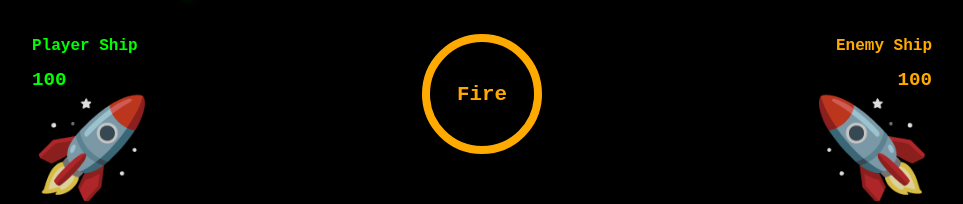
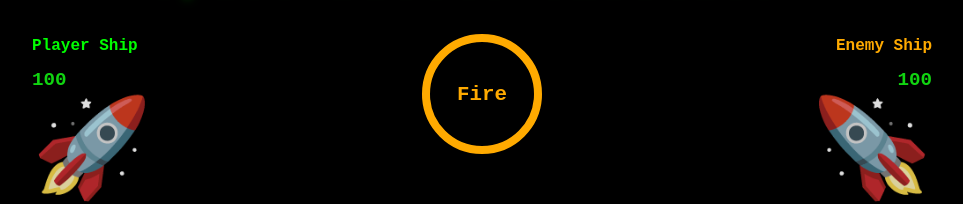
Before and after one commit to perkolatte/space-battle-simulator, a React (Vite) app: page / in a window 1280 px wide. Shown: the part 155-359 px from the top of the page, without its empty margins (158-1121 px from the left). Built offline with nearby package versions, Linux system fonts and the light colour scheme.

Commit message:
feat: animate ship health color by health value
Apply HSL color computed from health to .ship-health inline style.
Add a smooth transition: color 300ms ease to .ship-health.

```diff
--- a/src/components/Ship.jsx
+++ b/src/components/Ship.jsx
@@ -2,10 +2,15 @@ import "../styles/Ship.css";
 
 function Ship({ name, health, status, isEnemy }) {
   const statusEmoji = health > 0 ? "🚀" : "💥";
+
+  const clamped = Math.max(0, Math.min(100, Number(health) || 0));
+  const hue = (clamped * 120) / 100; // 120 = green, 0 = red
+  const color = `hsl(${hue}, 85%, 45%)`;
+
   return (
     <>
       <div className="ship-name">{name}</div>
-      <div className="ship-health">{health} </div>
+      <div className="ship-health" style={{ color }}>{health}</div>
       <div
         className={isEnemy ? "enemy-emoji ship-emoji" : "ship-emoji"}
         aria-hidden="true"
--- a/src/styles/Ship.css
+++ b/src/styles/Ship.css
@@ -61,6 +61,7 @@
   font-family: "Courier New", monospace;
   font-size: 1.2rem;
   font-weight: bold;
+  transition: color 300ms ease;
 }
 
 .player-section .ship-health {
```
